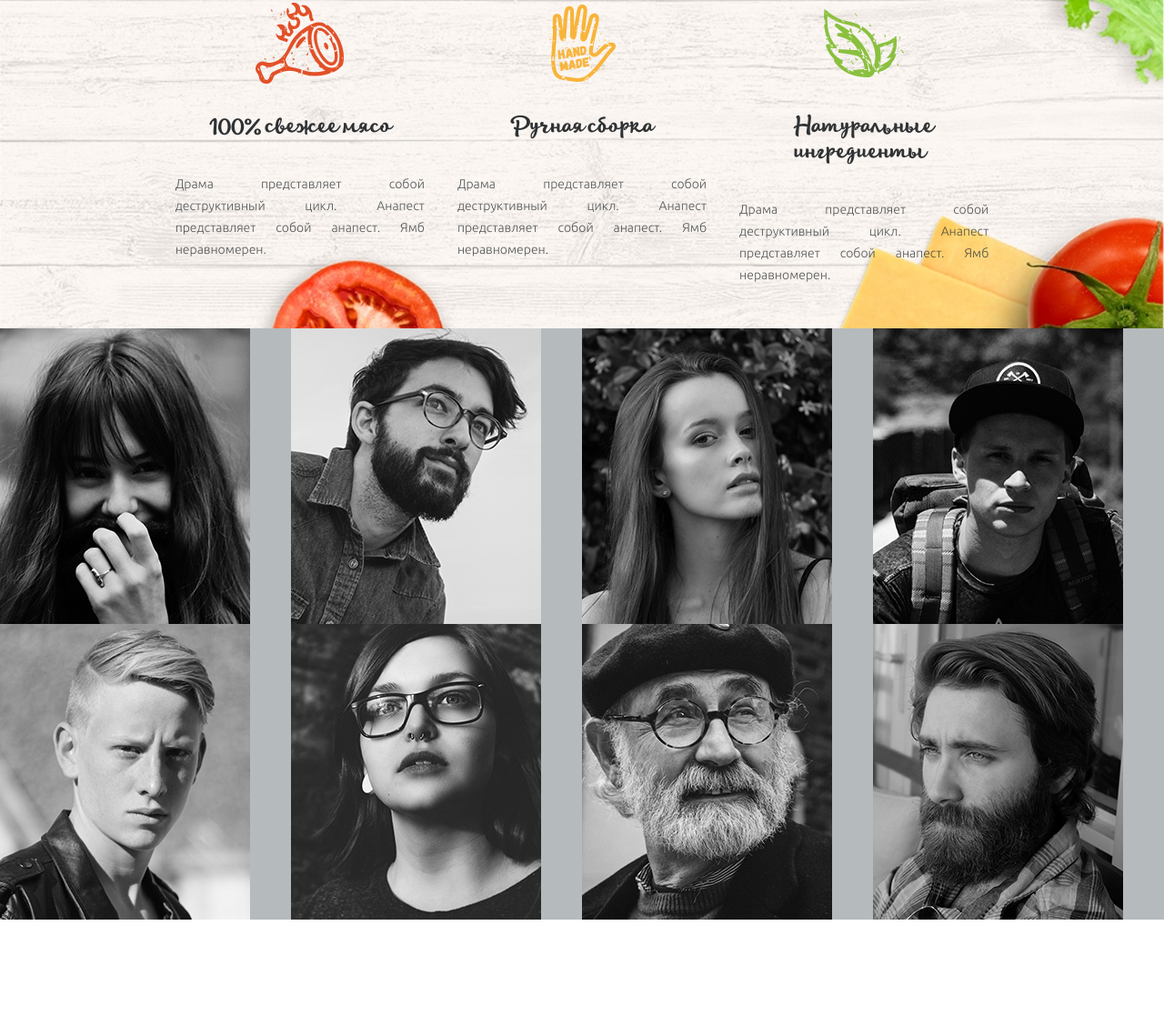
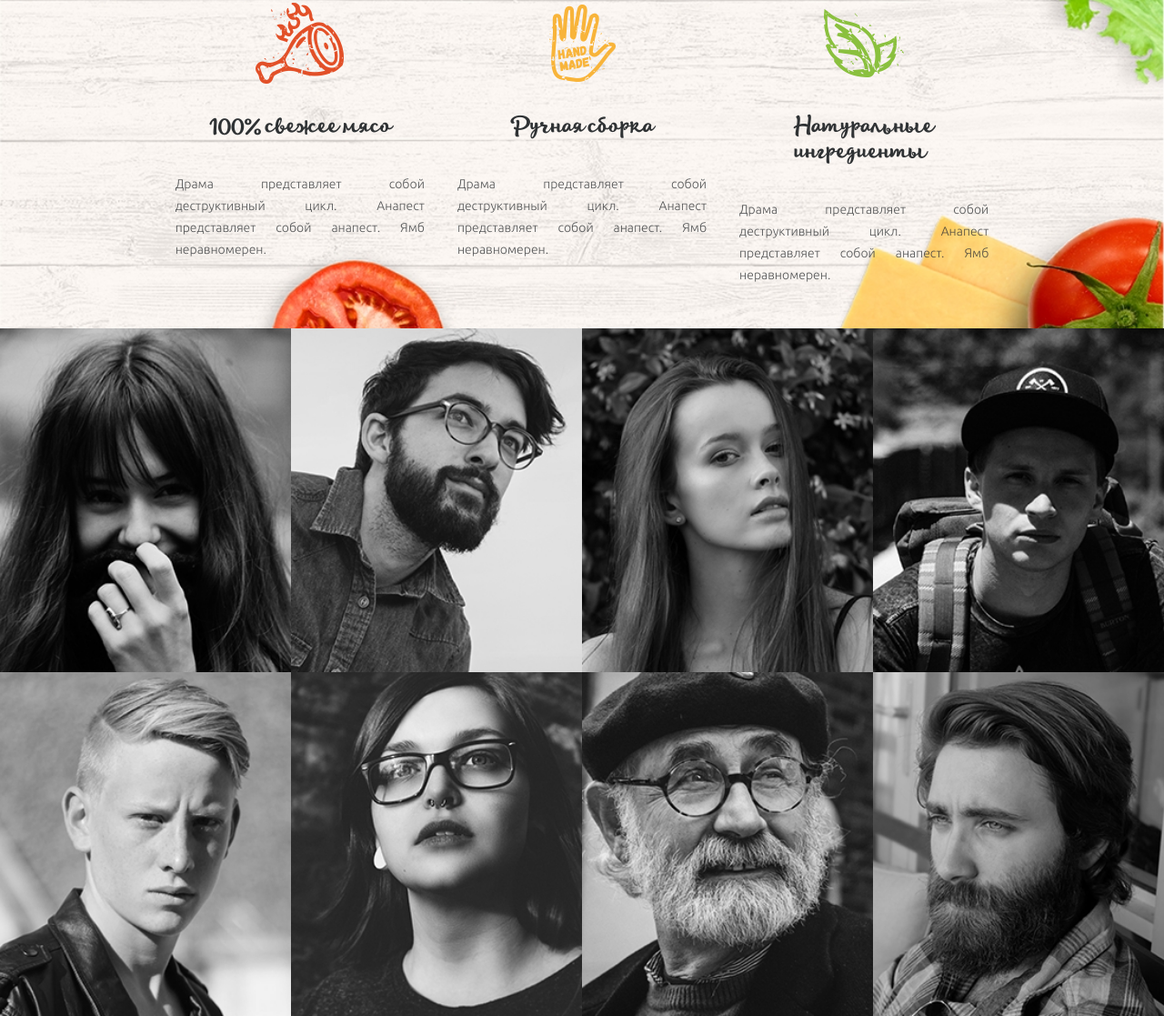
Before and after one commit to OlgaJaer/burgers, a plain HTML site: page index.html in a window 1280 px wide. Shown: the part 939-2056 px from the top of the page at 91% size. Before the commit the page ends 1950 px from the top, so only its background shows below. Drawn offline with Linux system fonts and the light colour scheme.

Commit message:
Update main.css

```diff
--- a/css/main.css
+++ b/css/main.css
@@ -220,7 +220,7 @@ footer { width: 100%; }
 
 .reviews__item-layer { position: absolute; left: 50%; top: 50%; -webkit-transform: translate(-50%, -50%); -ms-transform: translate(-50%, -50%); transform: translate(-50%, -50%); width: 100%; height: 100%; }
 
-.reviews__item-img { display: block; max-width: 100%; -webkit-filter: grayscale(1); filter: grayscale(1); -o-object-fit: contain; object-fit: contain; }
+.reviews__item-img { display: block; width: 100%; -webkit-filter: grayscale(1); filter: grayscale(1); -o-object-fit: cover; object-fit: contain; }
 
 .reviews__item-layer:hover { background-color: rgba(20, 20, 20, 0.7); -webkit-transition: all .5s; -o-transition: all .5s; transition: all .5s; }
 
```
